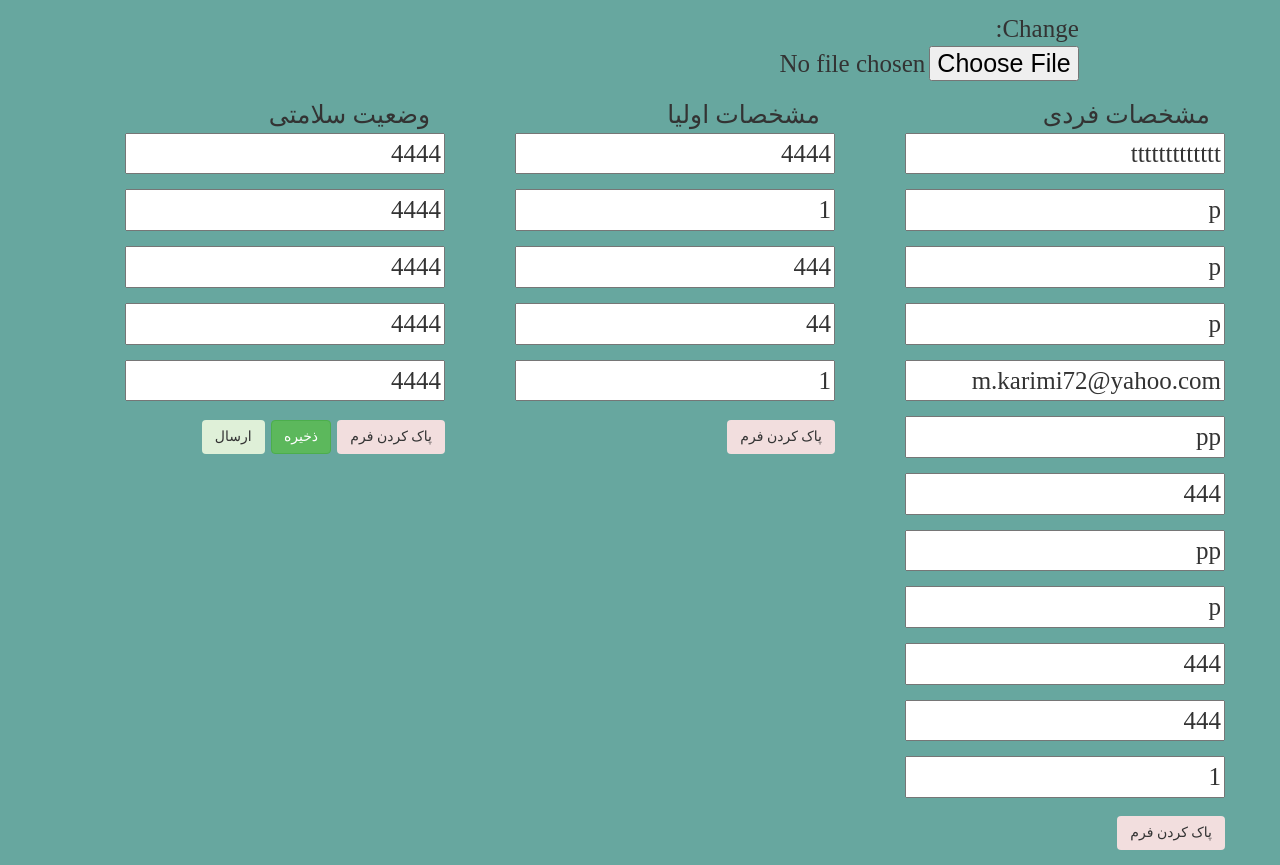
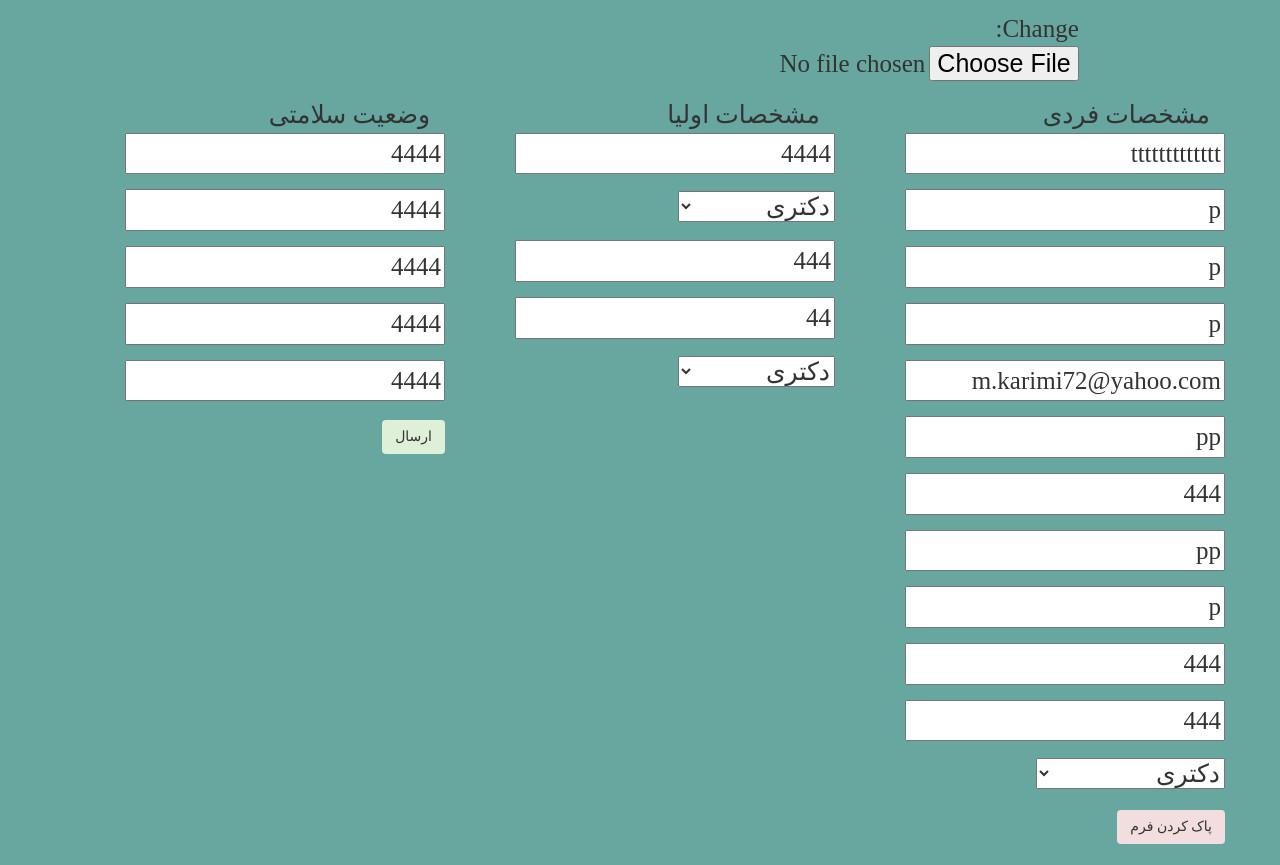
Before and after one commit to meyticom/saad, a Django app: page /student/19/ in a window 1280 px wide. Shown: the part 379-1244 px from the top of the page. After the commit the page ends 1223 px from the top, so only its background shows below. Run offline with Django 3.2, Linux system fonts and the light colour scheme; data comes from the database, SQL or seed files in the repository; both versions use the stored data as it was after the commit; parts of the project's set-up code (start-up, migrations or seed data) failed here and were passed over; some libraries are stand-ins or nearby versions.

Commit message:
newgit add -A!

```diff
--- a/portal/forms.py
+++ b/portal/forms.py
@@ -19,26 +19,31 @@ class teacherform(forms.ModelForm):
         fields = ('imgfile','first_name', 'last_name', 'national_code', 'address', 'mobile','mail')
 
 class studentfrom(forms.ModelForm):
+    CHOICES_ejuction=(('1','دکتری'),('2','فوق لیسانس'),('3','لیسانس'),('4','فوق دیپلم'),('5','دیپلم'),('6','یازدهم'),('7','دهم'),
+                      ('8', 'هشتم'),('9','هفتم'),('10','ششم'),('11','پنجم'),('12','چهارم'),('13','سوم'),('14','دوم'),('15','یکم'),
+                      ('16', 'پیش دبستانی'),('17','عدم آغاز تحصیل'),)
+    CHOICES_father_ejuction=(('1','دکتری'),('2','فوق لیسانس'),('3','لیسانس'),('4','فوق دیپلم'),('5','دیپلم'),)
+    CHOICES_mother_ejuction=(('1','دکتری'),('2','فوق لیسانس'),('3','لیسانس'),('4','فوق دیپلم'),('5','دیپلم'),('6','زیر دیپلم'))
     code = forms.CharField(max_length=50,widget=forms.TextInput(attrs={'placeholder' : 'شماره صاد'}))
-    imgfile = forms.FileField(required=False)
-    first_name = forms.CharField(max_length=50,widget=forms.TextInput(attrs={'placeholder' : 'نام'})) #,widget=forms.TextInput(attrs={'class' : 'form-control'})
+    imgfile = forms.ImageField(required=False,)#widget=forms.FileInput(attrs={'class':'img-thumbnail'})
+    first_name = forms.CharField(max_length=50,widget=forms.TextInput(attrs={'placeholder' : 'نام'}))
     last_name = forms.CharField(max_length=50,widget=forms.TextInput(attrs={'placeholder' : 'نام خانوادگی'}))
     father_name = forms.CharField(max_length=50,widget=forms.TextInput(attrs={'placeholder' : 'نام پدر'}))
     national_code = forms.CharField(max_length=50,widget=forms.TextInput(attrs={'placeholder' : 'کد ملی'}))
     mail = forms.EmailField(required=False,widget=forms.TextInput(attrs={'placeholder' : 'ایمیل'}))
     born = forms.CharField(max_length=50,widget=forms.TextInput(attrs={'placeholder' : 'تاریخ تولد'}))
-    end_ejuction = forms.CharField(max_length=50)
+    end_ejuction = forms.ChoiceField(widget=forms.Select,choices=CHOICES_ejuction)
     address = forms.CharField(max_length=1000,widget=forms.TextInput(attrs={'placeholder' : 'آدرس'}))
     phone = forms.CharField(max_length=50,required=False,widget=forms.TextInput(attrs={'placeholder' : 'منزل'}))
     mobile = forms.CharField(max_length=50,widget=forms.TextInput(attrs={'placeholder' : 'همراه'}))
     school = forms.CharField(max_length=50,required=False,widget=forms.TextInput(attrs={'placeholder' : 'مدرسه'}))
     school_time = forms.CharField(max_length=25,required=False,widget=forms.TextInput(attrs={'placeholder' : 'شیفت مدرسه'}))
 
-    father_ejuction = forms.CharField(max_length=50,required=False,widget=forms.TextInput(attrs={'placeholder' : 'مقطع تحصیلی پدر'}))
+    father_ejuction = forms.ChoiceField(widget=forms.Select,choices=CHOICES_father_ejuction)
     father_work = forms.CharField(max_length=50,required=False,widget=forms.TextInput(attrs={'placeholder' : 'شغل پدر'}))
     father_phone = forms.CharField(max_length=50,required=False,widget=forms.TextInput(attrs={'placeholder' : 'همراه پدر'}))
 
-    mother_ejuction = forms.CharField(max_length=50,required=False,widget=forms.TextInput(attrs={'placeholder' : 'مقطع تحصیلی مادر'}))
+    mother_ejuction = forms.ChoiceField(widget=forms.Select,choices=CHOICES_mother_ejuction)
     mother_work = forms.CharField(max_length=50,required=False,widget=forms.TextInput(attrs={'placeholder' : 'شغل مادر'}))
     mother_phone = forms.IntegerField(required=False,widget=forms.TextInput(attrs={'placeholder' : 'همراه مادر'}))
 
@@ -49,12 +54,13 @@ class studentfrom(forms.ModelForm):
     mental_illness = forms.CharField(max_length=50,required=False,widget=forms.TextInput(attrs={'placeholder' : 'مقطع تحصیلی'}))
     detail = forms.CharField(max_length=1000,required=False,widget=forms.TextInput(attrs={'placeholder' : 'مقطع تحصیلی'}))
 
+    teahcer = forms.ModelChoiceField(queryset=Teacher.objects.all())
 
     class Meta:
         model=Register_student
         fields = ('code','imgfile','first_name','last_name','father_name','national_code','mail','born','end_ejuction','address','phone','mobile','school','school_time',
                   'father_ejuction','father_work','father_phone','mother_ejuction','mother_work','mother_phone',
-                  'physical_illness','physical_illness_medicine','mental_illness','mental_illness_medicine','detail')
+                  'physical_illness','physical_illness_medicine','mental_illness','mental_illness_medicine','detail','teacher',)
 
 class financialform(forms.ModelForm):
     last_name = forms.CharField(max_length=50)
--- a/templates/portal/add_teacher.html
+++ b/templates/portal/add_teacher.html
@@ -57,7 +57,6 @@
 
 
 
-
                <div class="form-group">
                    <input name="first_name" class="form-control required" type="text"
                           placeholder="نام ">
--- a/templates/portal/student_detail.html
+++ b/templates/portal/student_detail.html
@@ -5,12 +5,11 @@
 
 
 {% block add %}
-
+<form id="contactform" class="form-horizontal" method="post" enctype="multipart/form-data">
+    {% csrf_token %}
 
     <div class="row">
         <div class="col-lg-3  col-md-3 col-sm-4 col-xs-4 ">
-         <form id="contactform" class="form-horizontal" method="post" enctype="multipart/form-data">
-        {% csrf_token %}
                 <div class="form-group">
                     {{ student.code }}
                 </div>
@@ -20,24 +19,15 @@
                         {{ student.imgfile }}
                     </div>
                 </div>
-    </form>
         </div>
 
     </div>
 
-
-
-
-
     <div class="row">
         <div class="col-lg-4 cl-md-4 col-sm-3 col-xs-3">
             <span> مشخصات فردی</span>
-   <form id="contactform" class="form-horizontal" method="post" enctype="multipart/form-data">
-        {% csrf_token %}
                 {% if student %}
-
-
-            <div class="form-group" >
+                    <div class="form-group">
                         {{ student.first_name }}
                     </div>
 
@@ -90,22 +80,10 @@
                         <button class="btn bg-danger"> پاک کردن فرم</button>
                     </div>
 
-
-      </form>
-
                     </div>
-
-
-
-
-
-
-            <div class="col-lg-4 col-md-4 col-sm-3 col-xs-3 " >
+                    <div class="col-lg-4 col-md-4 col-sm-3 col-xs-3 ">
 
                         <span>مشخصات اولیا</span>
-                <form id="contactform" class="form-horizontal" method="post" enctype="multipart/form-data">
-        {% csrf_token %}
-
                             <div class="form-group">
                                 {{ student.father_phone }}
                             </div>
@@ -123,19 +101,10 @@
                             <div class="form-group">
                                 {{ student.mother_ejuction }}
                             </div>
-                    <div class="form-group">
-                       <button class="btn bg-danger"> پاک کردن فرم</button>
-                    </div>
-
-
-      </form>
                     </div>
 
                     <div class="col-lg-4 col-md-4 col-sm-3 col-xs-3 ">
                         <span>وضعیت سلامتی </span>
-             <form id="contactform" class="form-horizontal" method="post" enctype="multipart/form-data">
-        {% csrf_token %}
-
                             <div class="form-group">
                                 {{ student.physical_illness }}
                             </div>
@@ -146,37 +115,18 @@
                                 {{ student.mental_illness }}
                             </div>
                             <div class="form-group">
-                {{ student.mental_illness_medicine}}
+                                {{ student.mental_illness_medicine }}
                             </div>
                             <div class="form-group">
                                 {{ student.detail }}
                             </div>
+
                             <div class="form-group">
-            <button class="btn bg-danger"> پاک کردن فرم</button>
-            <button type="button" class="btn btn-success">ذخیره</button>
                                 <button id="send" class="btn bg-success"> ارسال</button>
                             </div>
-
+                    </div>
+                {% endif %}
+        </div>
 </form>
-      </div>
-
-    {% endif %}
-
-    </div>
 
 {% endblock %}
-
-{% comment %}{% extends 'base_panel.html' %}
-
-{% block add %}
-    <div class="content">
-        {% if student.published_date %}
-            <div class="date">
-                {{ student.published_date }}
-            </div>
-        {% endif %}
-        <a class="btn btn-default" href="{% url 'post_edit' pk=student.pk %}"><span class="glyphicon glyphicon-pencil"></span></a>
-        <h1>{{ student.last_name }}</h1>
-    </div>
-{% endblock %}
-{% endcomment %}
```
Also changed, not shown: templates/portal/register.html (+29 -9 lines), db.sqlite3, 1 other file. Lines whose indentation alone changed are shown as unchanged.
